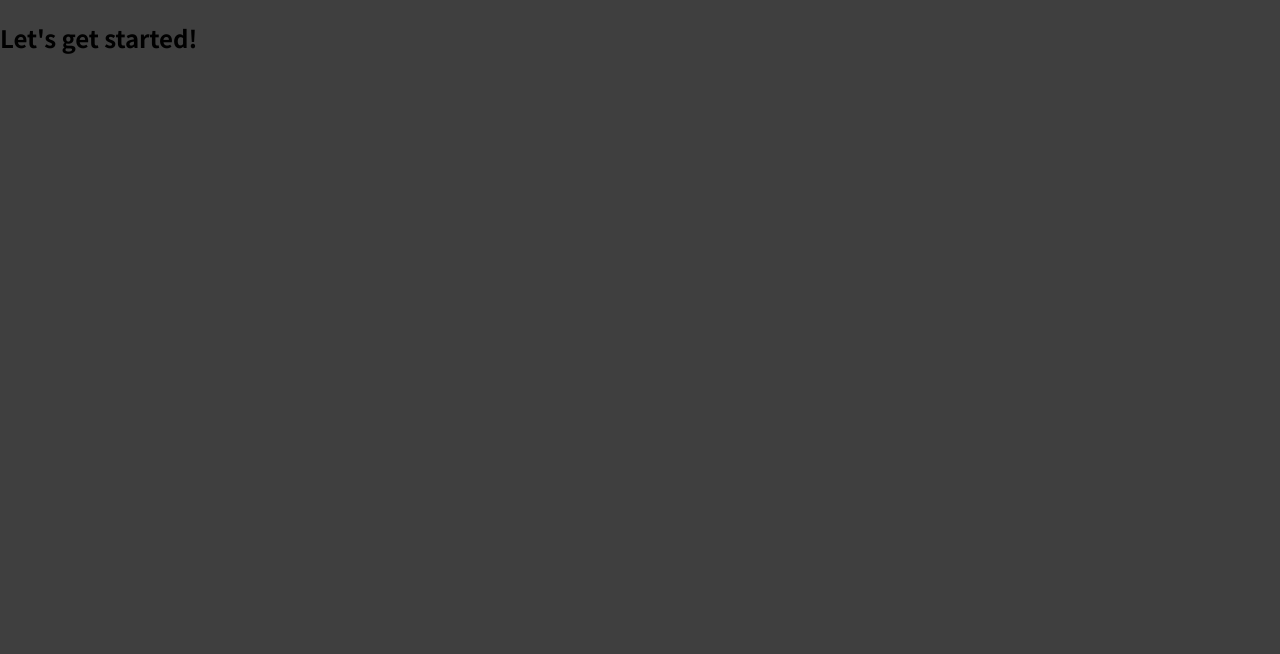
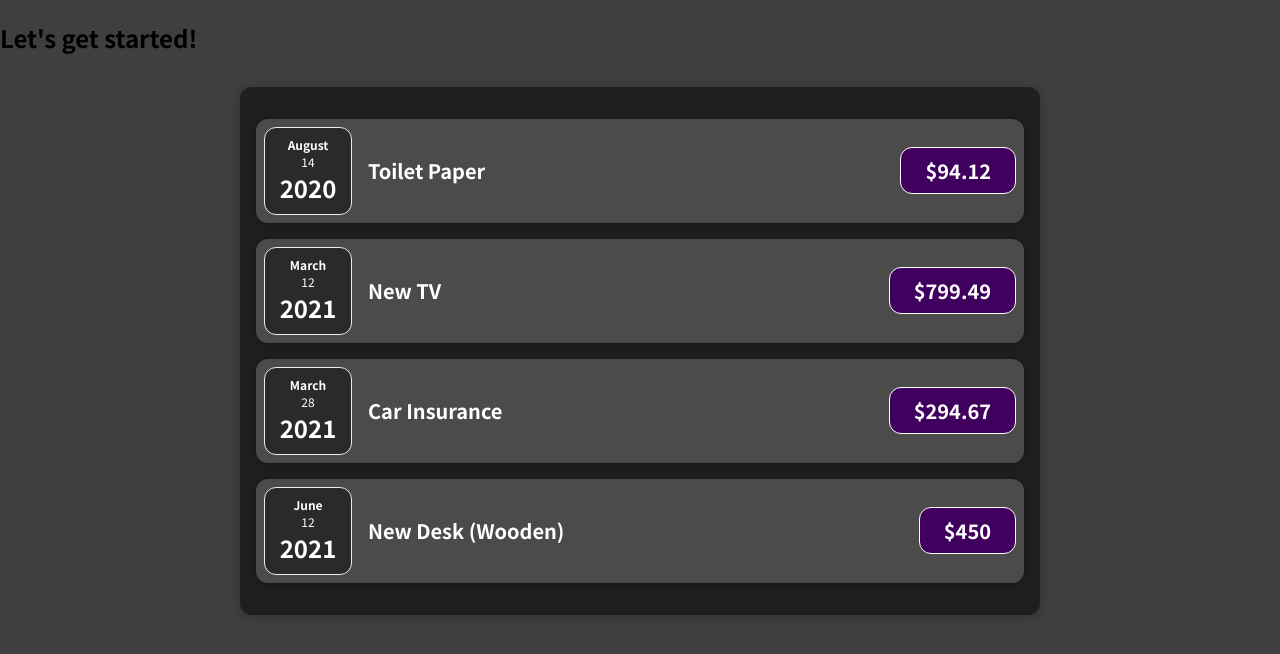
Before and after one commit to lilith198475/myreact, a JavaScript app: page / in a window 1280 px wide. Shown: the top 654 px of the page. Built offline with nearby package versions, Linux system fonts and the light colour scheme.

Commit message:
FIrst Project Summary

```diff
--- a/src/App.js
+++ b/src/App.js
@@ -1,7 +1,32 @@
+import Expenses from "./components/Expenses";
+
 function App() {
+  const expenses = [
+    {
+      id: "e1",
+      title: "Toilet Paper",
+      amount: 94.12,
+      date: new Date(2020, 7, 14),
+    },
+    { id: "e2", title: "New TV", amount: 799.49, date: new Date(2021, 2, 12) },
+    {
+      id: "e3",
+      title: "Car Insurance",
+      amount: 294.67,
+      date: new Date(2021, 2, 28),
+    },
+    {
+      id: "e4",
+      title: "New Desk (Wooden)",
+      amount: 450,
+      date: new Date(2021, 5, 12),
+    },
+  ];
+
   return (
     <div>
       <h2>Let's get started!</h2>
+      <Expenses items={expenses} />
     </div>
   );
 }
--- /dev/null
+++ b/src/components/Card.css
@@ -0,0 +1,4 @@
+.card {
+  border-radius: 12px;
+  box-shadow: 0 1px 8px rgb(0, 0, 0, 0.25);
+}
--- /dev/null
+++ b/src/components/Card.js
@@ -0,0 +1,8 @@
+import "./Card.css";
+function Cards(props) {
+  const classes = "card " + props.className;
+
+  return <div className={classes}>{props.children}</div>;
+}
+
+export default Cards;
--- /dev/null
+++ b/src/components/ExpenseDate.css
@@ -0,0 +1,26 @@
+.expense-date {
+  display: flex;
+  flex-direction: column;
+  width: 5.5rem;
+  height: 5.5rem;
+  border: 1px solid #ececec;
+  background-color: #2a2a2a;
+  color: white;
+  border-radius: 12px;
+  align-items: center;
+  justify-content: center;
+}
+
+.expense-date__month {
+  font-size: 0.75rem;
+  font-weight: bold;
+}
+
+.expense-date__year {
+  font-size: 0.75rem;
+}
+
+.expense-date__day {
+  font-size: 1.5rem;
+  font-weight: bold;
+}
--- /dev/null
+++ b/src/components/ExpenseDate.js
@@ -0,0 +1,15 @@
+import "./ExpenseDate.css";
+function ExpenseDate(props) {
+  const month = props.date.toLocaleString("en-US", { month: "long" });
+  const day = props.date.toLocaleString("en-US", { day: "2-digit" });
+  const year = props.date.getFullYear();
+  return (
+    <div className="expense-date">
+      <div className="expense-date__month">{month}</div>
+      <div className="expense-date__year">{day}</div>
+      <div className="expense-date__day">{year}</div>
+    </div>
+  );
+}
+
+export default ExpenseDate;
--- /dev/null
+++ b/src/components/ExpenseItem.css
@@ -0,0 +1,54 @@
+.expense-item {
+  display: flex;
+  justify-content: space-between;
+  align-items: center;
+  padding: 0.5rem;
+  margin: 1rem 0;
+  background-color: #4b4b4b;
+}
+
+.expense-item__description {
+  display: flex;
+  flex-direction: column;
+  gap: 1rem;
+  align-items: flex-end;
+  flex-flow: column-reverse;
+  justify-content: flex-start;
+  flex: 1;
+}
+
+.expense-item h2 {
+  color: #3a3a3a;
+  font-size: 1rem;
+  flex: 1;
+  margin: 0 1rem;
+  color: white;
+}
+
+.expense-item__price {
+  font-size: 1rem;
+  font-weight: bold;
+  color: white;
+  background-color: #40005d;
+  border: 1px solid white;
+  padding: 0.5rem;
+  border-radius: 12px;
+}
+
+@media (min-width: 580px) {
+  .expense-item__description {
+    flex-direction: row;
+    align-items: center;
+    justify-content: flex-start;
+    flex: 1;
+  }
+
+  .expense-item__description h2 {
+    font-size: 1.25rem;
+  }
+
+  .expense-item__price {
+    font-size: 1.25rem;
+    padding: 0.5rem 1.5rem;
+  }
+}
--- /dev/null
+++ b/src/components/ExpenseItem.js
@@ -0,0 +1,17 @@
+import ExpenseDate from "./ExpenseDate";
+import Card from "./Card";
+import "./ExpenseItem.css";
+
+function ExpenseItem(props) {
+  return (
+    <Card className="expense-item">
+      <ExpenseDate date={props.date} />
+      <div className="expense-item__description">
+        <h2> {props.title}</h2>
+        <div className="expense-item__price">${props.amount}</div>
+      </div>
+    </Card>
+  );
+}
+
+export default ExpenseItem;
--- /dev/null
+++ b/src/components/Expenses.css
@@ -0,0 +1,9 @@
+.expenses {
+  padding: 1rem;
+  background-color: rgb(31, 31, 31);
+  margin: 2rem auto;
+  width: 50rem;
+  max-width: 95%;
+  border-radius: 12px;
+  box-shadow: 0 1px 8px rgba(0, 0, 0, 0.25);
+}
--- /dev/null
+++ b/src/components/Expenses.js
@@ -0,0 +1,22 @@
+import ExpenseItem from "./ExpenseItem";
+import Cards from "./Card";
+import "./Expenses.css";
+
+function Expenses(props) {
+  return (
+    <Cards className="expenses">
+      {props.items.map((value, index) => {
+        return (
+          <ExpenseItem
+            key={index}
+            title={value.title}
+            date={value.date}
+            amount={value.amount}
+          ></ExpenseItem>
+        );
+      })}
+    </Cards>
+  );
+}
+
+export default Expenses;
--- a/src/index.css
+++ b/src/index.css
@@ -1,11 +1,11 @@
-@import url('https://fonts.googleapis.com/css2?family=Noto+Sans+JP:wght@400;700&display=swap');
+@import url("https://fonts.googleapis.com/css2?family=Noto+Sans+JP:wght@400;700&display=swap");
 
 * {
   box-sizing: border-box;
 }
 
 html {
-  font-family: 'Noto Sans JP', sans-serif;
+  font-family: "Noto Sans JP", sans-serif;
 }
 
 body {
```
Also changed, not shown: 1 other file (tests, documents, lock files or other folders).
